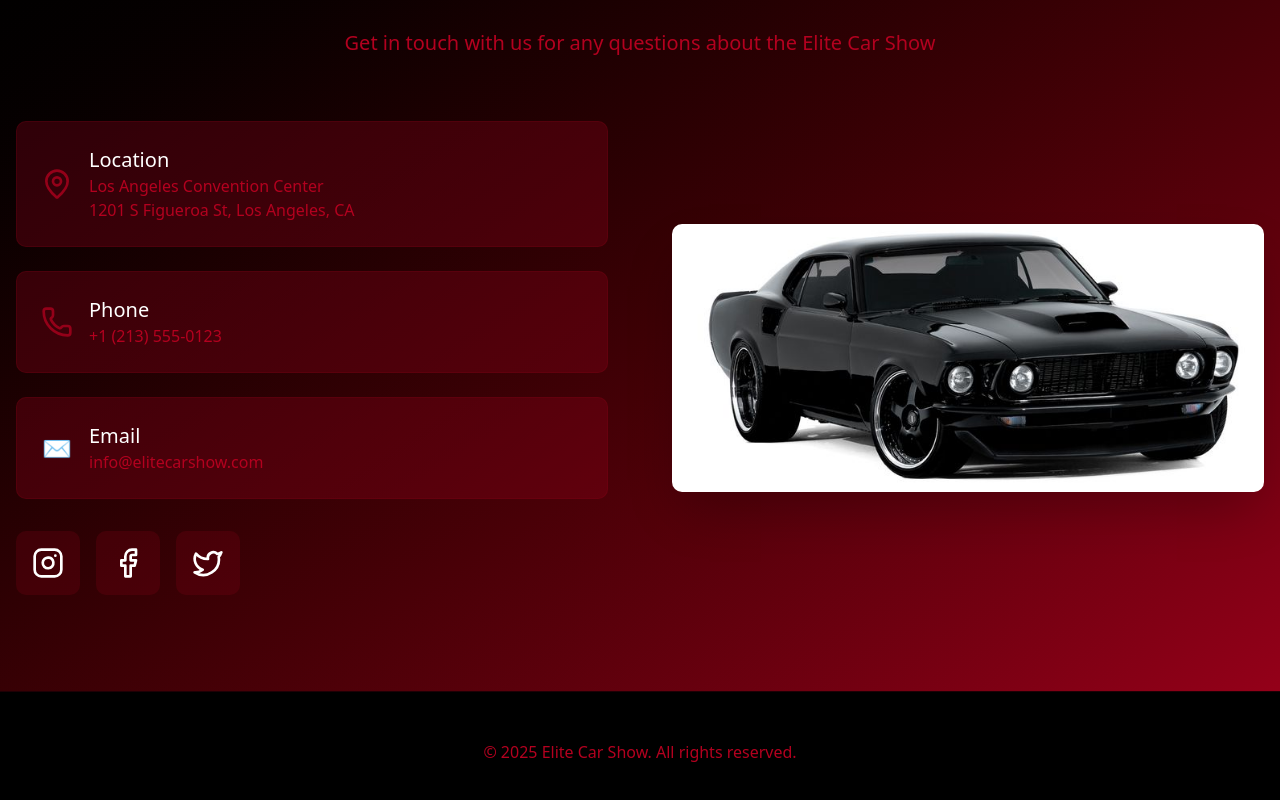
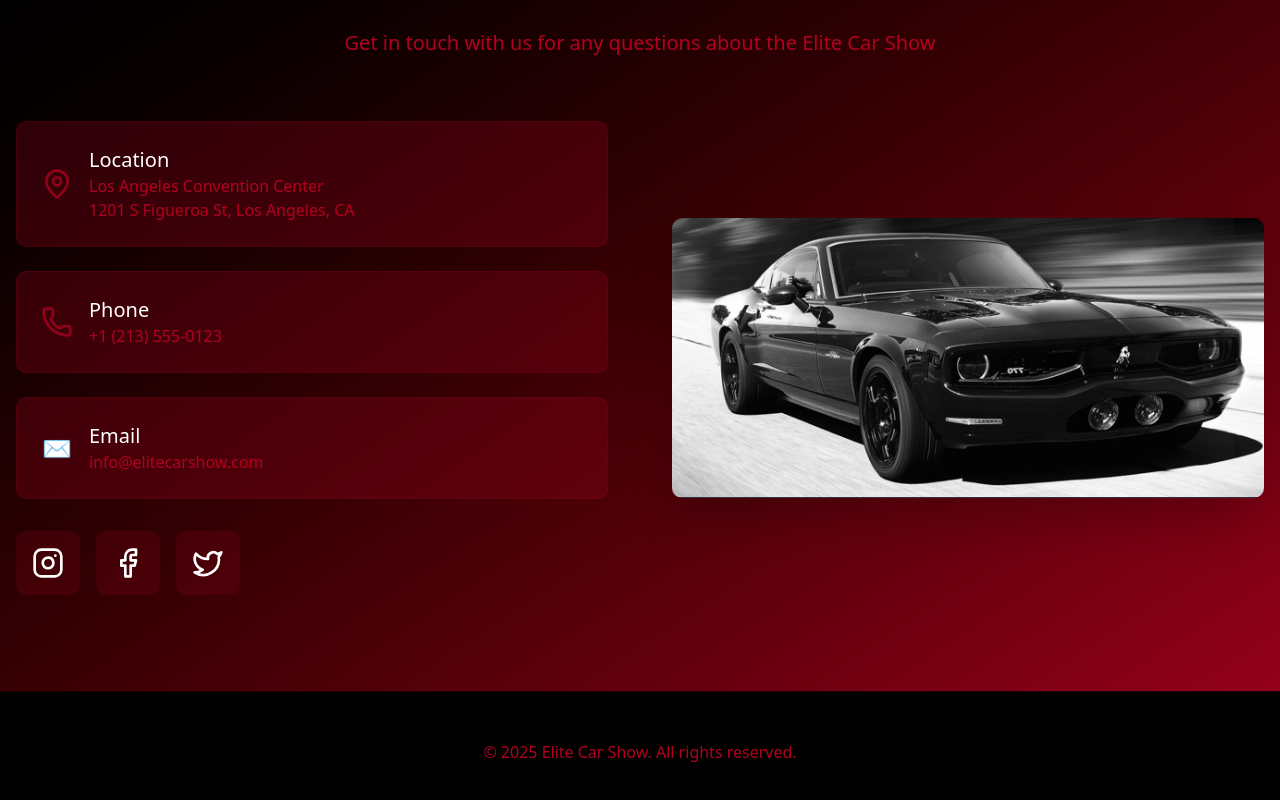
Before and after one commit to AliZok/car-show, a Next.js app: page / in a window 1280 px wide. Shown: the part 1747-2547 px from the top of the page. Built offline with nearby package versions, Linux system fonts and the light colour scheme.

Commit message:
hi hello

```diff
--- a/app/globals.css
+++ b/app/globals.css
@@ -260,6 +260,38 @@
   display: none;
 }
 
+/* Custom scrollbar styling */
+::-webkit-scrollbar {
+  width: 12px;
+  height: 12px;
+}
+
+::-webkit-scrollbar-track {
+  background: var(--muted);
+  border-radius: 6px;
+}
+
+::-webkit-scrollbar-thumb {
+  background: var(--primary);
+  border-radius: 6px;
+  border: 2px solid var(--muted);
+  transition: background-color 0.2s ease;
+}
+
+::-webkit-scrollbar-thumb:hover {
+  background: var(--primary-foreground);
+}
+
+::-webkit-scrollbar-corner {
+  background: var(--muted);
+}
+
+/* Firefox scrollbar styling */
+* {
+  scrollbar-width: thin;
+  scrollbar-color: var(--primary) var(--muted);
+}
+
 /* Smooth scrolling */
 html {
   scroll-behavior: smooth;
--- a/app/page.tsx
+++ b/app/page.tsx
@@ -298,7 +298,7 @@ export default function Page() {
 
             <div className="relative animate-slide-in-right">
               <Image
-                src="/images/c302e1b4e7f99d19f88939c3a2775f47.jpg"
+                src="/images/1FDF780E-789E-42C8-9C51-5B91D8FCD7D2.jpeg"
                 alt="Contact Us"
                 width={600}
                 height={400}
```
